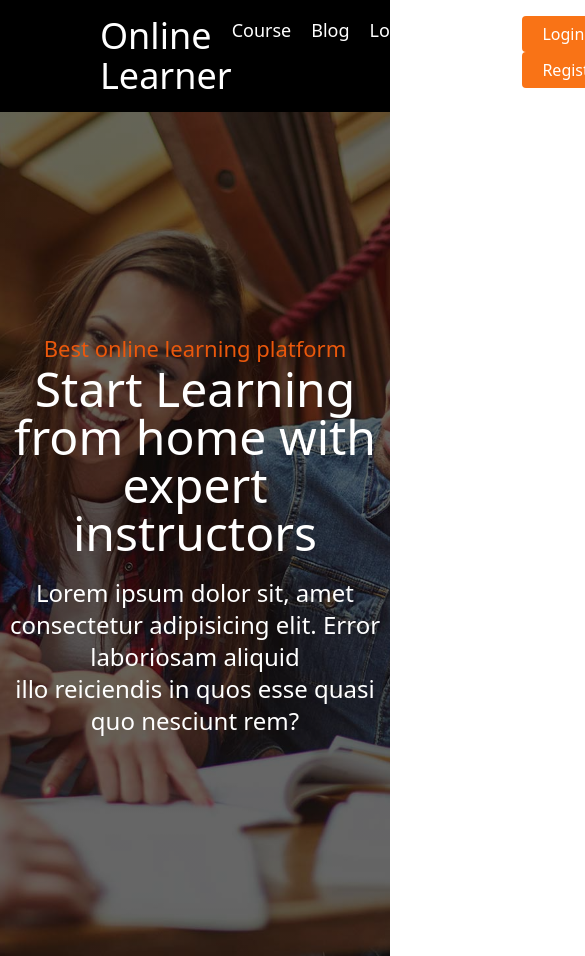
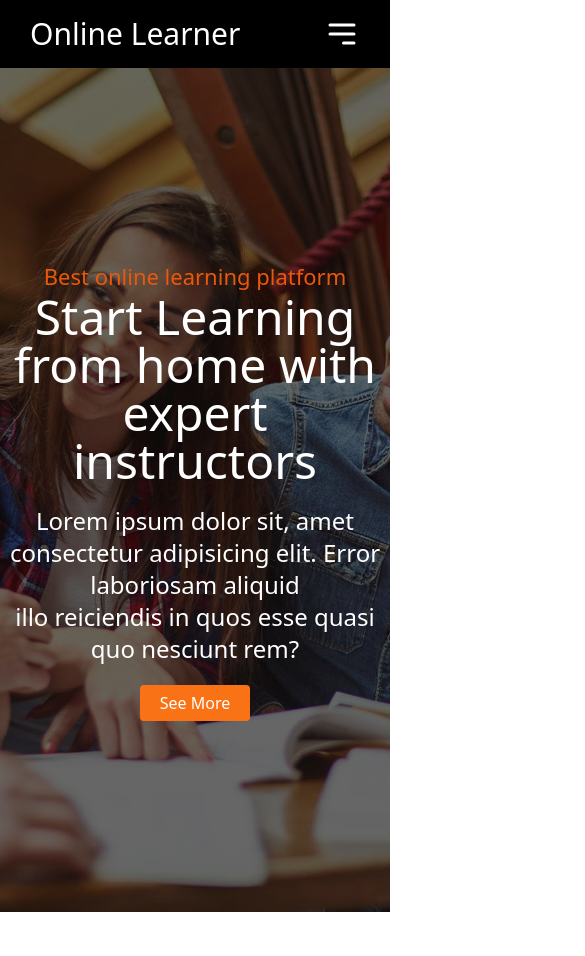
Before and after one commit to ismail-hasan/web-tech-client, a React (Create React App) app: page / in a window 390 px wide. Shown: the top 956 px of the page, 585 px wide, since content can reach past the window. After the commit the page ends 912 px from the top, so only its background shows below. Built offline with nearby package versions, Linux system fonts and the light colour scheme; no server answers.

Commit message:
navbar responsive done

```diff
--- a/package.json
+++ b/package.json
@@ -9,6 +9,7 @@
     "firebase": "^9.12.1",
     "react": "^18.2.0",
     "react-dom": "^18.2.0",
+    "react-icons": "^4.6.0",
     "react-router-dom": "^6.4.2",
     "react-scripts": "5.0.1",
     "web-vitals": "^2.1.4"
--- a/src/Components/Header/Header.js
+++ b/src/Components/Header/Header.js
@@ -1,9 +1,12 @@
 import React from "react";
+import { useState } from "react";
 import { useContext } from "react";
-import { Link } from "react-router-dom";
+import { Link, NavLink } from "react-router-dom";
 import { AuthContext } from "../../ContextProvider/ContextProvider";
+import { HiOutlineMenuAlt3 } from "react-icons/hi";
 
 const Header = () => {
+  const [showNav, setShwoNav] = useState(false);
   const { user, logOut } = useContext(AuthContext);
 
   const hendleOut = () => {
@@ -13,47 +16,54 @@ const Header = () => {
   };
 
   return (
-    <div className="bg-black py-4 text-white px-[100px]">
-      <div className="flex justify-between">
-        <div>
+    <div className="bg-black py-4 text-white">
+      <div className="md:flex justify-between items-center sticky top-0 z-20 px-[30px]">
+        <div className="flex justify-between items-center">
           <Link to={"/home"}>
-            <h1 className="text-4xl capitalize">online learner</h1>
+            <h1 className="text-3xl md:text-4xl capitalize">online learner</h1>
           </Link>
+          <HiOutlineMenuAlt3
+            onClick={() => setShwoNav(!showNav)}
+            className="md:hidden block cursor-pointer text-4xl"
+          ></HiOutlineMenuAlt3>
         </div>
 
-        <nav>
-          <Link className="mr-5 text-lg" to="/course">
+        <nav
+          className={
+            (showNav ? "left-0" : "-left-full") +
+            " fixed md:static mt-[60px] md:mt-[0px] flex flex-col md:flex-row md:w-auto -z-10 items-center bottom-0 top-0 space-y-7 md:space-y-0   bg-black w-[40%] p-5 md:bg-transparent transition-left"
+          }
+        >
+          <NavLink className="mr-5 text-lg" to="/course">
             Course
-          </Link>
-          <Link className="mr-5 text-lg" to="/blog">
+          </NavLink>
+          <NavLink className="mr-5 text-lg" to="/blog">
             Blog
-          </Link>
+          </NavLink>
           <Link className="mr-5 text-lg" to="/login">
             Login
           </Link>
-          <Link className="mr-5 text-lg" to="/register">
+          <NavLink className="mr-5 text-lg" to="/register">
             register
-          </Link>
-        </nav>
-        <div>
+          </NavLink>
           {user?.uid ? (
-            <Link to="/login">
+            <NavLink to="/login">
               <button onClick={hendleOut} className="btn bg-orange-500 py-[6px] px-5 rounded mr-3">
                 Log Out
               </button>
-            </Link>
+            </NavLink>
           ) : (
             <>
-              <Link to="/login">
+              <NavLink to="/login">
                 <button className="btn bg-orange-500 py-[6px] px-5 rounded mr-3">Login </button>
-              </Link>
-              <Link to="register">
+              </NavLink>
+              <NavLink to="register">
                 <button className="btn bg-orange-500 py-[6px] px-5 rounded">Register </button>
-              </Link>
+              </NavLink>
               {user?.email}
             </>
           )}
-        </div>
+        </nav>
       </div>
     </div>
   );
--- a/src/Components/Home/Home.js
+++ b/src/Components/Home/Home.js
@@ -13,6 +13,7 @@ const Home = () => {
           Lorem ipsum dolor sit, amet consectetur adipisicing elit. Error laboriosam aliquid <br /> illo reiciendis in
           quos esse quasi quo nesciunt rem?
         </p>
+        <button className="capitalize text-white bg-orange-500 py-[6px] px-5 rounded mt-5">see more</button>
       </div>
     </div>
   );
--- a/tailwind.config.js
+++ b/tailwind.config.js
@@ -2,7 +2,11 @@
 module.exports = {
   content: ["./src/**/*.{html,js}"],
   theme: {
-    extend: {},
+    extend: {
+      transitionProperty: {
+        left: "left",
+      },
+    },
   },
   plugins: [],
 };
```
Also changed, not shown: 1 other file (tests, documents, lock files or other folders).
